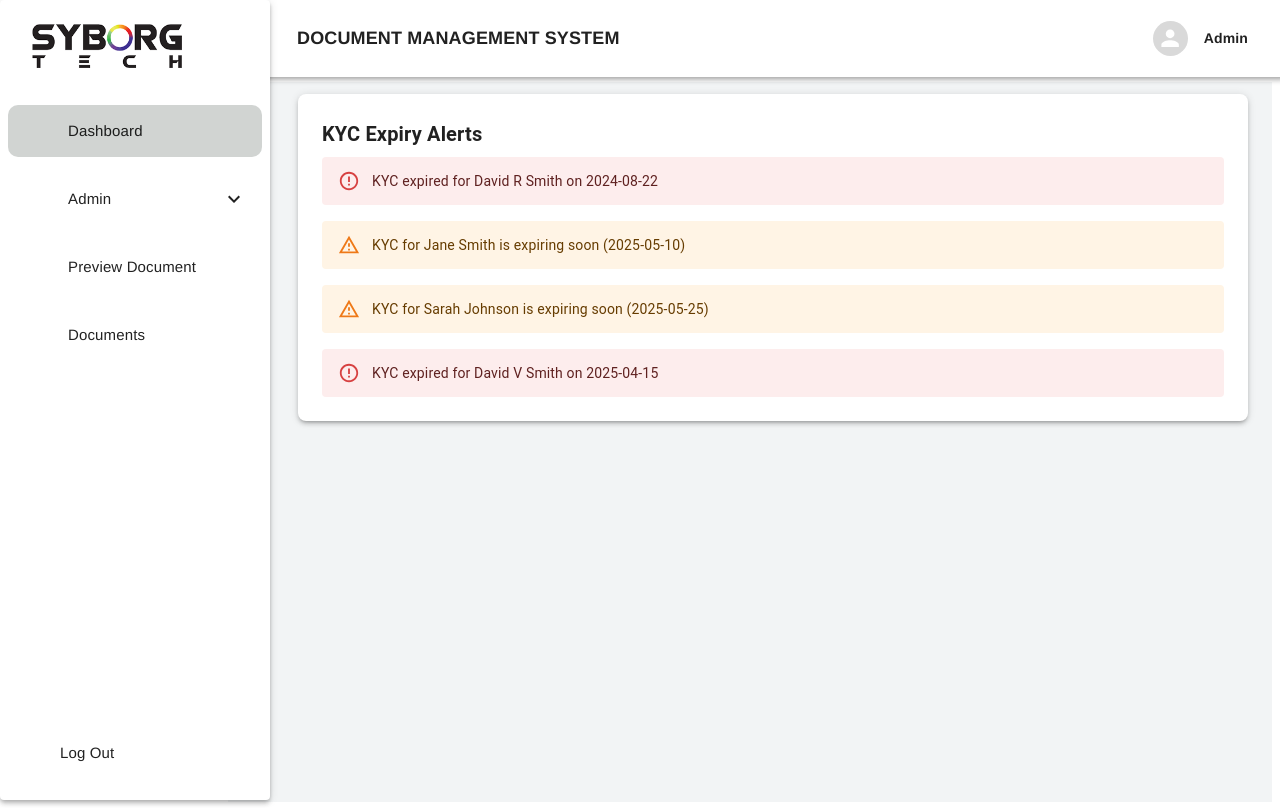
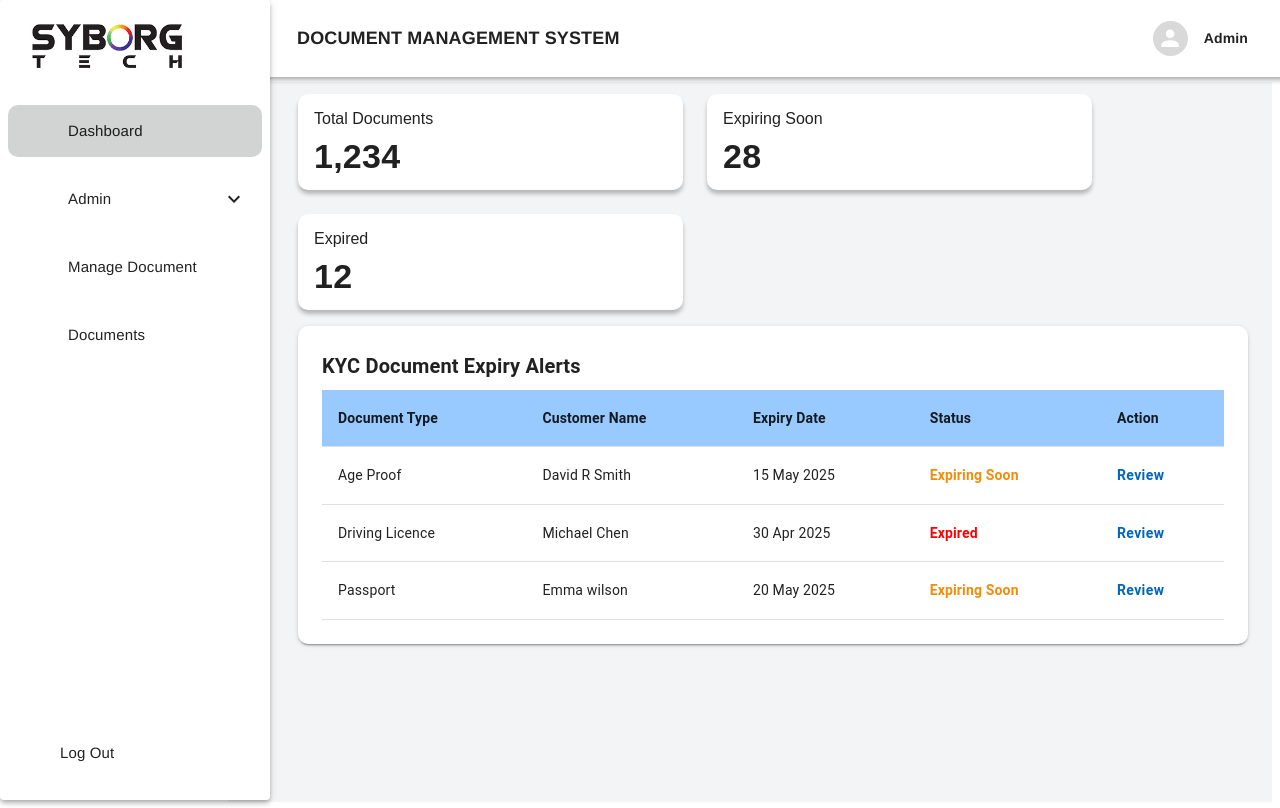
Before and after one commit to snehalku/Document-Management-System, a React (Vite) app: page /dashboard in a window 1280 px wide. Built offline with nearby package versions, Linux system fonts and the light colour scheme; some icons are missing.

Commit message:
Added new dashboard

```diff
--- a/src/Components/Layout/Sidebar.jsx
+++ b/src/Components/Layout/Sidebar.jsx
@@ -178,7 +178,7 @@ const Sidebar = () => {
               <AssignmentIcon />
             </ListItemIcon>
             <ListItemText
-              primary="Preview Document"
+              primary="Manage Document"
               primaryTypographyProps={{
                 fontFamily: "Poppins-Medium, Helvetica",
                 fontWeight: 500,
--- a/src/Pages/Dashboard.jsx
+++ b/src/Pages/Dashboard.jsx
@@ -1,54 +1,176 @@
+// import React from "react";
+// import { Box, Typography, Alert, Stack, Paper } from "@mui/material";
+// import dayjs from "dayjs";
+
+// // Sample KYC data with expiry dates
+// const kycDocuments = [
+//   {
+//     customerName: "David R Smith",
+//     expiryDate: "2024-08-22",
+//   },
+//   {
+//     customerName: "Jane Smith",
+//     expiryDate: "2025-05-10",
+//   },
+//   {
+//     customerName: "Sarah Johnson",
+//     expiryDate: "2025-05-25",
+//   },
+//   {
+//     customerName: "David V Smith",
+//     expiryDate: "2025-04-15",
+//   },
+// ];
+
+// const Dashboard = () => {
+//   const today = dayjs();
+
+//   const getExpiryStatus = (date) => {
+//     const expiry = dayjs(date);
+//     const daysLeft = expiry.diff(today, "day");
+
+//     if (daysLeft < 0) return "expired";
+//     if (daysLeft <= 15) return "warning";
+//     return "valid";
+//   };
+
+//   const alerts = kycDocuments
+//     .map((doc) => {
+//       const status = getExpiryStatus(doc.expiryDate);
+//       return status !== "valid"
+//         ? {
+//             ...doc,
+//             status,
+//             message:
+//               status === "expired"
+//                 ? `KYC expired for ${doc.customerName} on ${doc.expiryDate}`
+//                 : `KYC for ${doc.customerName} is expiring soon (${doc.expiryDate})`,
+//           }
+//         : null;
+//     })
+//     .filter(Boolean);
+
+//   return (
+//     <Box
+//       sx={{
+//         bgcolor: "#f2f4f5",
+//         display: "flex",
+//         justifyContent: "center",
+//       }}
+//     >
+//       <Box
+//         sx={{
+//           bgcolor: "#f2f4f5",
+//           minHeight: "90vh",
+//           width: "100%",
+//           py: 4,
+//           pl: "70px",
+//           pt: "12px",
+//           pr: "24px",
+//           boxSizing: "border-box",
+//           overflow: "hidden",
+//           position: "relative",
+//         }}
+//       >
+//         <Paper
+//           elevation={3}
+//           sx={{
+//             p: 3,
+//             borderRadius: 2,
+//             bgcolor: "#ffffff",
+//             mb: 4,
+//           }}
+//         >
+//           <Typography variant="h6" fontWeight="bold" gutterBottom>
+//             KYC Expiry Alerts
+//           </Typography>
+
+//           {alerts.length === 0 ? (
+//             <Typography variant="body1">All KYC documents are valid.</Typography>
+//           ) : (
+//             <Stack spacing={2}>
+//               {alerts.map((alert, index) => (
+//                 <Alert
+//                   key={index}
+//                   severity={alert.status === "expired" ? "error" : "warning"}
+//                 >
+//                   {alert.message}
+//                 </Alert>
+//               ))}
+//             </Stack>
+//           )}
+//         </Paper>
+//       </Box>
+//     </Box>
+//   );
+// };
+
+// export default Dashboard;
+
+import {
+  Box,
+  Button,
+  Container,
+  Grid,
+  Paper,
+  Table,
+  TableBody,
+  TableCell,
+  TableContainer,
+  TableHead,
+  TableRow,
+  Typography,
+  Card,
+  CardContent,
+} from "@mui/material";
 import React from "react";
-import { Box, Typography, Alert, Stack, Paper } from "@mui/material";
-import dayjs from "dayjs";
 
-// Sample KYC data with expiry dates
-const kycDocuments = [
+const documentData = [
   {
-    customerName: "David R Smith",
-    expiryDate: "2024-08-22",
+    type: "Age Proof",
+    owner: "David R Smith",
+    expiryDate: "15 May 2025",
+    status: "Expiring Soon",
   },
   {
-    customerName: "Jane Smith",
-    expiryDate: "2025-05-10",
+    type: "Driving Licence",
+    owner: "Michael Chen",
+    expiryDate: "30 Apr 2025",
+    status: "Expired",
   },
   {
-    customerName: "Sarah Johnson",
-    expiryDate: "2025-05-25",
+    type: "Passport",
+    owner: "Emma wilson",
+    expiryDate: "20 May 2025",
+    status: "Expiring Soon",
+  },
+];
+
+const summaryCards = [
+  {
+    title: "Total Documents",
+    value: "1,234",
+    // icon: <DescriptionIcon />,
+    bgColor: "#e3f2fd",
   },
   {
-    customerName: "David V Smith",
-    expiryDate: "2025-04-15",
+    title: "Expiring Soon",
+    value: "28",
+    // icon: <AccessTimeIcon />,
+    bgColor: "#fff3e0",
+  },
+  {
+    title: "Expired",
+    value: "12",
+    // icon: <ErrorIcon />,
+    bgColor: "#ffebee",
   },
 ];
 
 const Dashboard = () => {
-  const today = dayjs();
-
-  const getExpiryStatus = (date) => {
-    const expiry = dayjs(date);
-    const daysLeft = expiry.diff(today, "day");
-
-    if (daysLeft < 0) return "expired";
-    if (daysLeft <= 15) return "warning";
-    return "valid";
+  const getStatusColor = (status) => {
+    return status === "Expired" ? "#ff0004" : "#f28c0c";
   };
-
-  const alerts = kycDocuments
-    .map((doc) => {
-      const status = getExpiryStatus(doc.expiryDate);
-      return status !== "valid"
-        ? {
-            ...doc,
-            status,
-            message:
-              status === "expired"
-                ? `KYC expired for ${doc.customerName} on ${doc.expiryDate}`
-                : `KYC for ${doc.customerName} is expiring soon (${doc.expiryDate})`,
-          }
-        : null;
-    })
-    .filter(Boolean);
 
   return (
     <Box
@@ -56,6 +178,7 @@ const Dashboard = () => {
         bgcolor: "#f2f4f5",
         display: "flex",
         justifyContent: "center",
+        // width: "100%",
       }}
     >
       <Box
@@ -72,34 +195,225 @@ const Dashboard = () => {
           position: "relative",
         }}
       >
+        <Grid container spacing={3} sx={{ mb: 2 }}>
+          {summaryCards.map((item, index) => (
+            <Grid item xs={12} md={4} key={index}>
+              <Card
+                sx={{
+                  borderRadius: "10px",
+                  boxShadow: "0px 4px 4px rgba(0, 0, 0, 0.25)",
+                  position: "relative",
+                  pb: 2,
+                  cursor: "pointer",
+                  width: "385px",
+                  height: "80px",
+                }}
+              >
+                <CardContent sx={{ position: "relative", p: 2 }}>
+                  <Box
+                    sx={{
+                      display: "flex",
+                      justifyContent: "space-between",
+                      alignItems: "center",
+                    }}
+                  >
+                    <Typography
+                      variant="h7"
+                      component="div"
+                      fontWeight="500"
+                      fontFamily="Poppins, sans-serif"
+                    >
+                      {item.title}
+                    </Typography>
+                  </Box>
+                  <Typography
+                    variant="h4"
+                    component="div"
+                    fontWeight="bold"
+                    fontFamily="Poppins, sans-serif"
+                    sx={{ mt: 1 }}
+                  >
+                    {item.value}
+                  </Typography>
+                </CardContent>
+              </Card>
+            </Grid>
+          ))}
+        </Grid>
+        {/* <Grid container spacing={3} sx={{ mt: 2 }}>
+            {summaryCards.map((card, index) => (
+              <Grid item xs={12} md={4} key={index}>
                 <Paper
-          elevation={3}
+                  elevation={2}
                   sx={{
                     p: 3,
-            borderRadius: 2,
-            bgcolor: "#ffffff",
-            mb: 4,
+                    position: "relative",
+                    borderRadius: "10px",
+                    height: "119px",
+                    display: "flex",
+                    alignItems: "center",
                   }}
                 >
-          <Typography variant="h6" fontWeight="bold" gutterBottom>
-            KYC Expiry Alerts
+                  <Box>
+                    <Typography
+                      variant="h6"
+                      sx={{
+                        color: "#aaaaaa",
+                        fontWeight: "bold",
+                        fontSize: "1.25rem",
+                      }}
+                    >
+                      {card.title}
+                    </Typography>
+                    <Typography
+                      variant="h2"
+                      sx={{
+                        fontWeight: "bold",
+                        fontSize: "2.5rem",
+                      }}
+                    >
+                      {card.value}
+                    </Typography>
+                  </Box>
+                  <Box
+                    sx={{
+                      bgcolor: card.bgColor,
+                      width: "60px",
+                      height: "56px",
+                      borderRadius: "40px",
+                      display: "flex",
+                      alignItems: "center",
+                      justifyContent: "center",
+                      ml: "auto",
+                    }}
+                  >
+                    {card.icon}
+                  </Box>
+                </Paper>
+              </Grid>
+            ))}
+          </Grid> */}
+
+        <Grid item xs={12}>
+          <Paper
+            elevation={2}
+            sx={{
+              p: 3,
+              borderRadius: "10px",
+              // mt: 2,
+            }}
+          >
+            <Typography
+              variant="h6"
+              sx={{
+                fontWeight: "bold",
+                mb: 1,
+              }}
+            >
+              KYC Document Expiry Alerts
             </Typography>
 
-          {alerts.length === 0 ? (
-            <Typography variant="body1">All KYC documents are valid.</Typography>
-          ) : (
-            <Stack spacing={2}>
-              {alerts.map((alert, index) => (
-                <Alert
-                  key={index}
-                  severity={alert.status === "expired" ? "error" : "warning"}
+            <TableContainer>
+              <Table>
+                <TableHead>
+                  <TableRow sx={{ bgcolor: "#99caff" }}>
+                    <TableCell>
+                      <Typography
+                        variant="h7"
+                        sx={{
+                          fontWeight: "bold",
+                        }}
                       >
-                  {alert.message}
-                </Alert>
+                        Document Type
+                      </Typography>
+                    </TableCell>
+                    <TableCell>
+                      <Typography
+                        variant="h7"
+                        sx={{
+                          fontWeight: "bold",
+                        }}
+                      >
+                        Customer Name
+                      </Typography>
+                    </TableCell>
+                    <TableCell>
+                      <Typography
+                        variant="h7"
+                        sx={{
+                          fontWeight: "bold",
+                        }}
+                      >
+                        Expiry Date
+                      </Typography>
+                    </TableCell>
+                    <TableCell>
+                      <Typography
+                        variant="h7"
+                        sx={{
+                          fontWeight: "bold",
+                        }}
+                      >
+                        Status
+                      </Typography>
+                    </TableCell>
+                    <TableCell>
+                      <Typography
+                        variant="h7"
+                        sx={{
+                          fontWeight: "bold",
+                        }}
+                      >
+                        Action
+                      </Typography>
+                    </TableCell>
+                  </TableRow>
+                </TableHead>
+                <TableBody>
+                  {documentData.map((doc, index) => (
+                    <TableRow key={index}>
+                      <TableCell>
+                        <Typography variant="body2">{doc.type}</Typography>
+                      </TableCell>
+                      <TableCell>
+                        <Typography variant="body2">{doc.owner}</Typography>
+                      </TableCell>
+                      <TableCell>
+                        <Typography variant="body2">
+                          {doc.expiryDate}
+                        </Typography>
+                      </TableCell>
+                      <TableCell>
+                        <Typography
+                          variant="body2"
+                          sx={{
+                            fontWeight: "bold",
+                            color: getStatusColor(doc.status),
+                          }}
+                        >
+                          {doc.status}
+                        </Typography>
+                      </TableCell>
+                      <TableCell>
+                        <Button
+                          sx={{
+                            color: "#0066c0",
+                            fontWeight: "bold",
+                            p: 0,
+                            minWidth: "auto",
+                            textTransform: "none",
+                          }}
+                        >
+                          Review
+                        </Button>
+                      </TableCell>
+                    </TableRow>
                   ))}
-            </Stack>
-          )}
+                </TableBody>
+              </Table>
+            </TableContainer>
           </Paper>
+        </Grid>
       </Box>
     </Box>
   );
```
Lines whose indentation alone changed are shown as unchanged.
